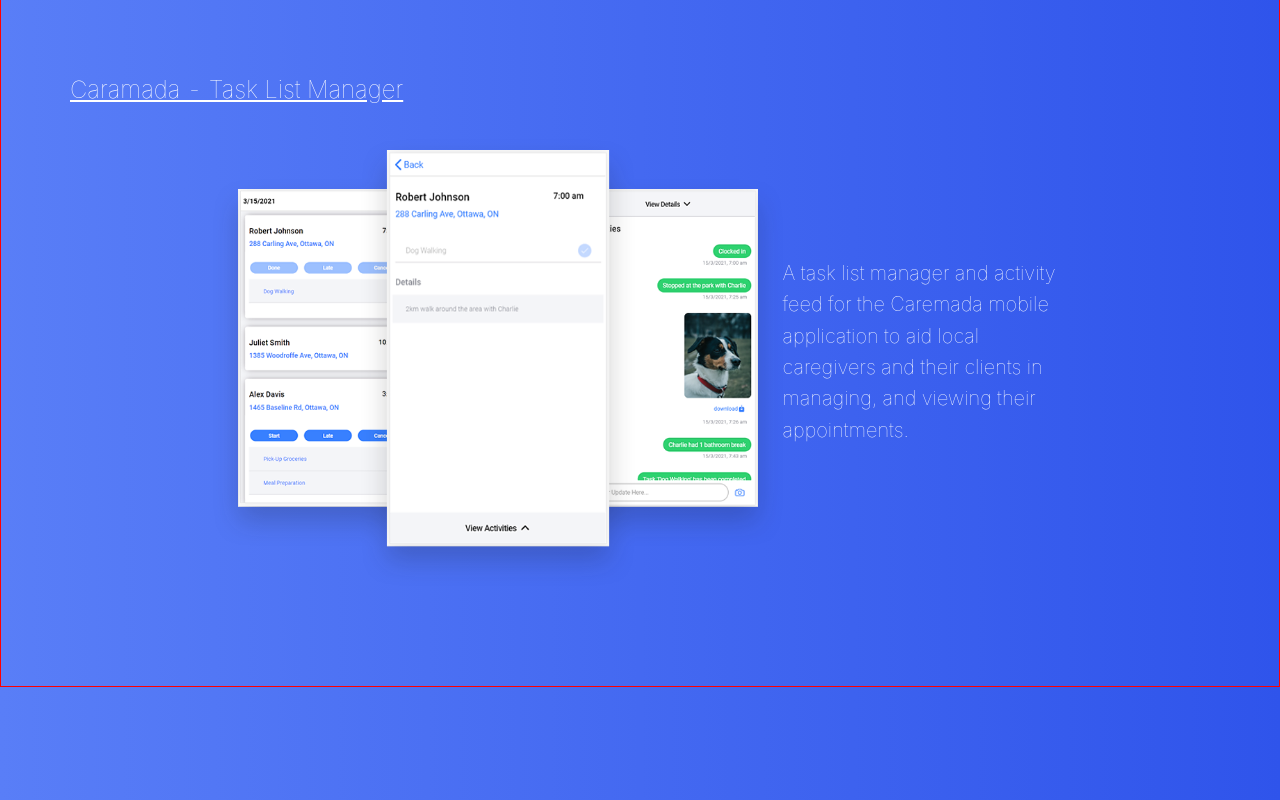
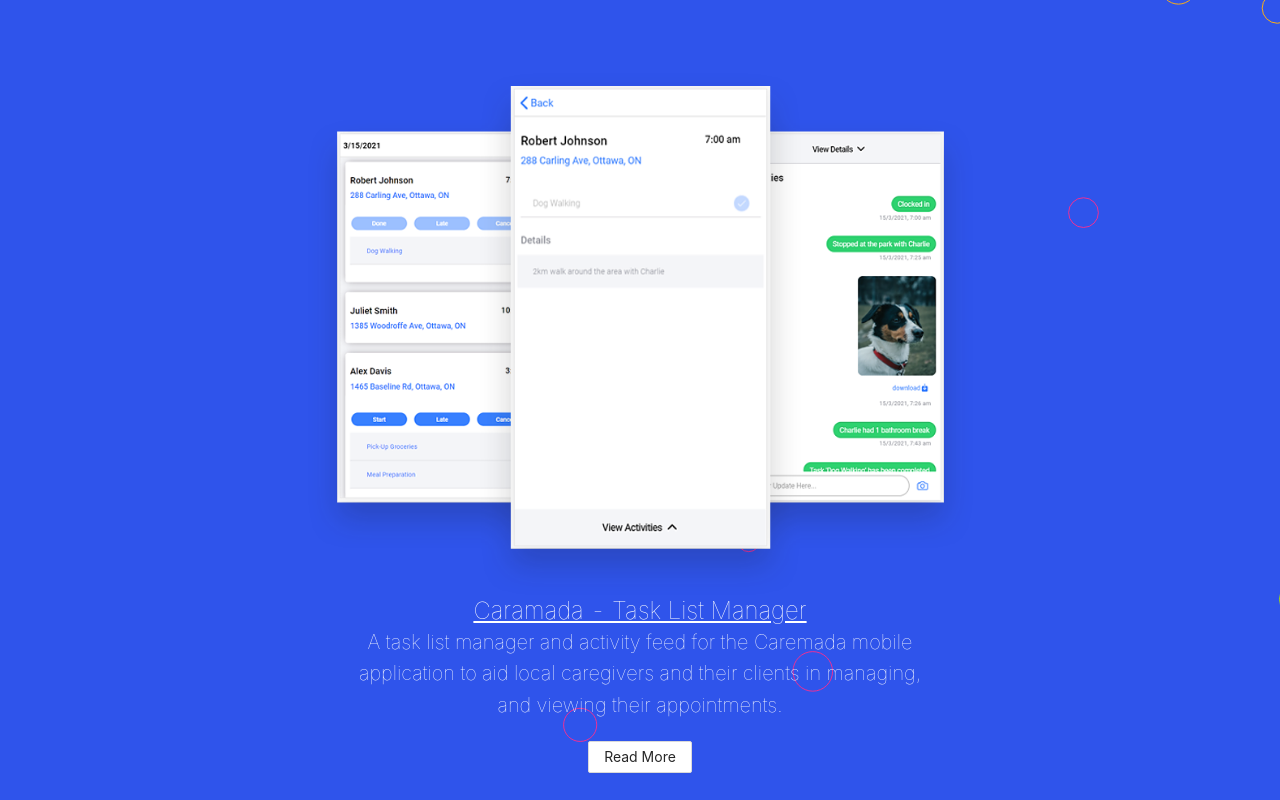
Before and after one commit to jonahlouis4/Portfolio-v3, a React (Create React App) app: page / in a window 1280 px wide. Shown: the part 860-1660 px from the top of the page. Built offline with nearby package versions, Linux system fonts and the light colour scheme.

Commit message:
Completed section (adding information)

```diff
--- a/src/App.js
+++ b/src/App.js
@@ -62,13 +62,13 @@ function App() {
             </div>
           </div>
           {/* Section - Contribution */}
-          <div className="container-bg-1" id={sectionLink.section0} style={{border:'1px solid red'}}>
+          <div className="container-bg-1" id={sectionLink.section0}>
             <div className="container">
               <Contribution />
             </div>
           </div>
           {/* Section - Projects */}
-          <div className="container-bg-1" id={sectionLink.section1}>
+          <div className="" id={sectionLink.section1}>
             <div className="container">
               <Projects />
             </div>
--- a/src/App.less
+++ b/src/App.less
@@ -10,8 +10,7 @@
         background-image: url(./images/_Intro-bg.svg);
     }
     .container-bg-1 {
-        background: rgb(89,126,247);
-        background: linear-gradient(90deg, rgba(89,126,247,1) 0%, rgba(47,84,235,1) 100%);
+        background-image: url(./images/_showcase-bg.svg);
     }
     .container-bg-2 {
         background-color: #1f1f1f,
@@ -22,9 +21,6 @@ Class changes according to side nav
 */
     .content-bg-df { background-color: none; }
     .content-bg-blur { background-color: rgba(0,0,0,0.4); }
-    .test {
-        background-image: url(./images/_Intro-bg.svg);
-    }
 
 /*
 ======= UNIVERSAL CSS FOR RESPONSIVENESS =======
@@ -93,10 +89,6 @@ Note: All widths are with correspondance with AntDesign
 */
     #contribution-header {
         color: white;
-    }
-    .contri-showcase-container {
-        // margin: 0 auto;
-        // width: 75%;
     }
     .contri-image {
         width: 100%;
--- a/src/components/Contribution.js
+++ b/src/components/Contribution.js
@@ -3,6 +3,7 @@ import React from 'react'
 import Row from 'antd/lib/row';
 import Col from 'antd/lib/col'
 import Typography from 'antd/lib/typography';
+import Button from 'antd/lib/button';
 import Showcase from '../images/showcase-caremada.png'
 
 const { Title } = Typography;
@@ -38,33 +39,40 @@ const Contribution = () => {
             style={{marginTop: '75px'}}
             className="contri-showcase-container"
             >
-                <Title
-                style={subHeader}
-                level={3}
-                >
-                    Caramada - Task List Manager
-                </Title>
                 <Row
                 align="middle"
                 justify="center"
                 style={{marginTop: '2rem'}}
                 >
                     <Col
-                    // style={{border:'1px solid orange'}}
-                    xl={12}
+                    xl={14}
                     >
                         <img src={Showcase} className="contri-image"/>
                     </Col>
                     <Col
-                    // style={{border:'1px solid orange'}}
-                    xl={6}
+                    xl={12}
+                    style={{textAlign:'center'}}
                     >
+                        <Title
+                        style={subHeader}
+                        level={3}
+                        >
+                        Caramada - Task List Manager
+                        </Title>
                         <p
                         style={showcaseText}
                         >
                             A task list manager and activity feed for the Caremada mobile application to aid
                             local caregivers and their clients in managing, and viewing their appointments.
                         </p>
+                        <Button>
+                            <a
+                            href="https://www.algonquincollege.com/arie/2021/03/caremada-task-list-and-activity-feed/"
+                            target="_blank"
+                            >
+                                Read More
+                            </a>
+                        </Button>
                     </Col>
                 </Row>
             </div>
```
Also changed, not shown: src/images/_showcase-bg.svg (added), 1 other file (tests, documents, lock files or other folders).
